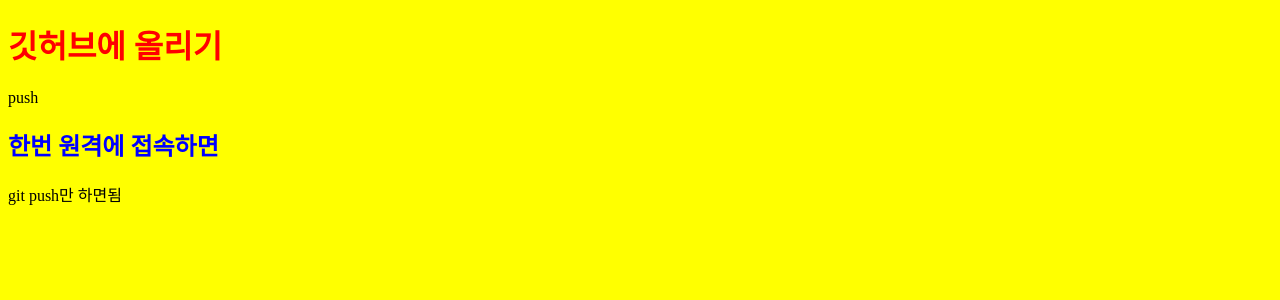
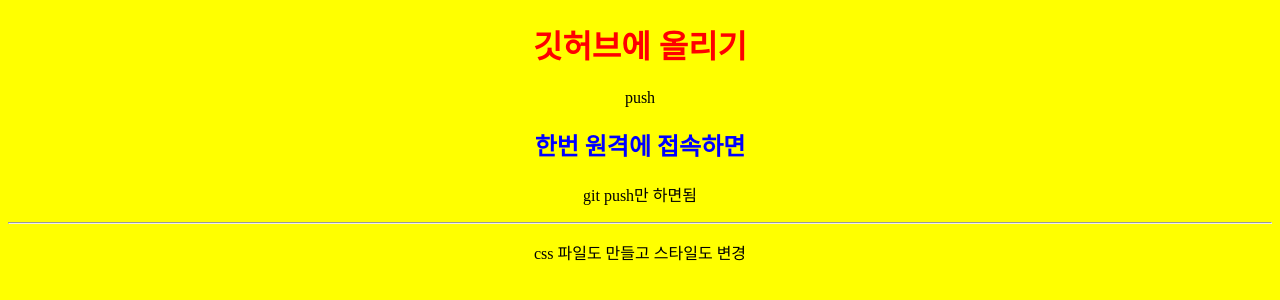
Before and after one commit to hee128/1118-2, a plain HTML site: page index.html in a window 1280 px wide. Drawn offline with Linux system fonts and the light colour scheme.

Commit message:
css분리, 배경수정

```diff
--- /dev/null
+++ b/index.css
@@ -0,0 +1,3 @@
+h1 {color: red;}
+h2 {color: blue;}
+body {background-color: yellow; text-align: center;}
--- a/index.html
+++ b/index.html
@@ -4,16 +4,14 @@
   <meta charset="UTF-8">
   <meta name="viewport" content="width=device-width, initial-scale=1.0">
   <title>Document</title>
-  <style>
-    h1 {color: red;}
-    h2 {color: blue;}
-    body {background-color: yellow;}
-  </style>
+  <link rel="stylesheet" href="index.css">
 </head>
 <body>
   <h1>깃허브에 올리기</h1>
   <p>push</p>
   <h2>한번 원격에 접속하면</h2>
   <p>git push만 하면됨</p>
+  <hr>
+  <p>css 파일도 만들고 스타일도 변경</p>
 </body>
 </html>
```
